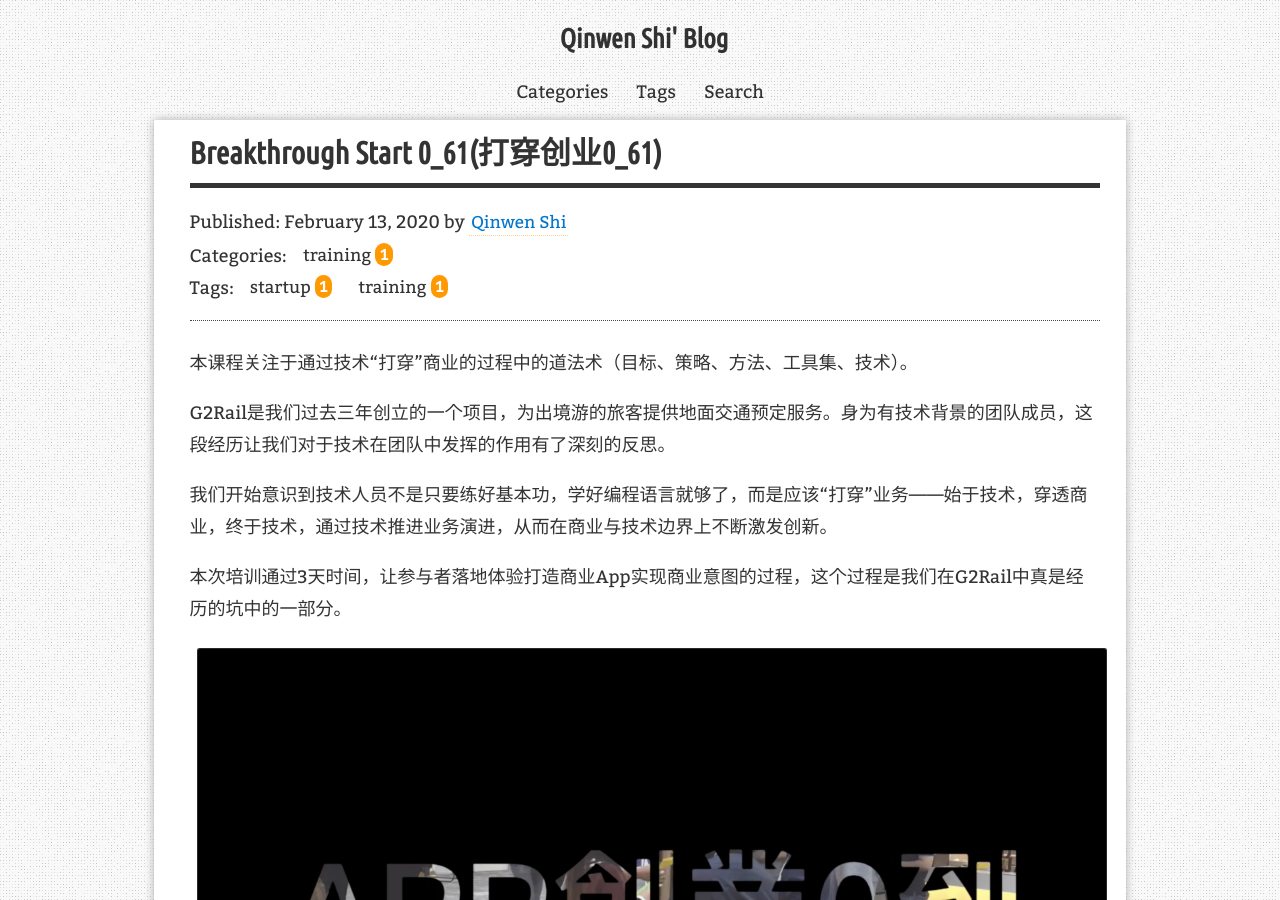
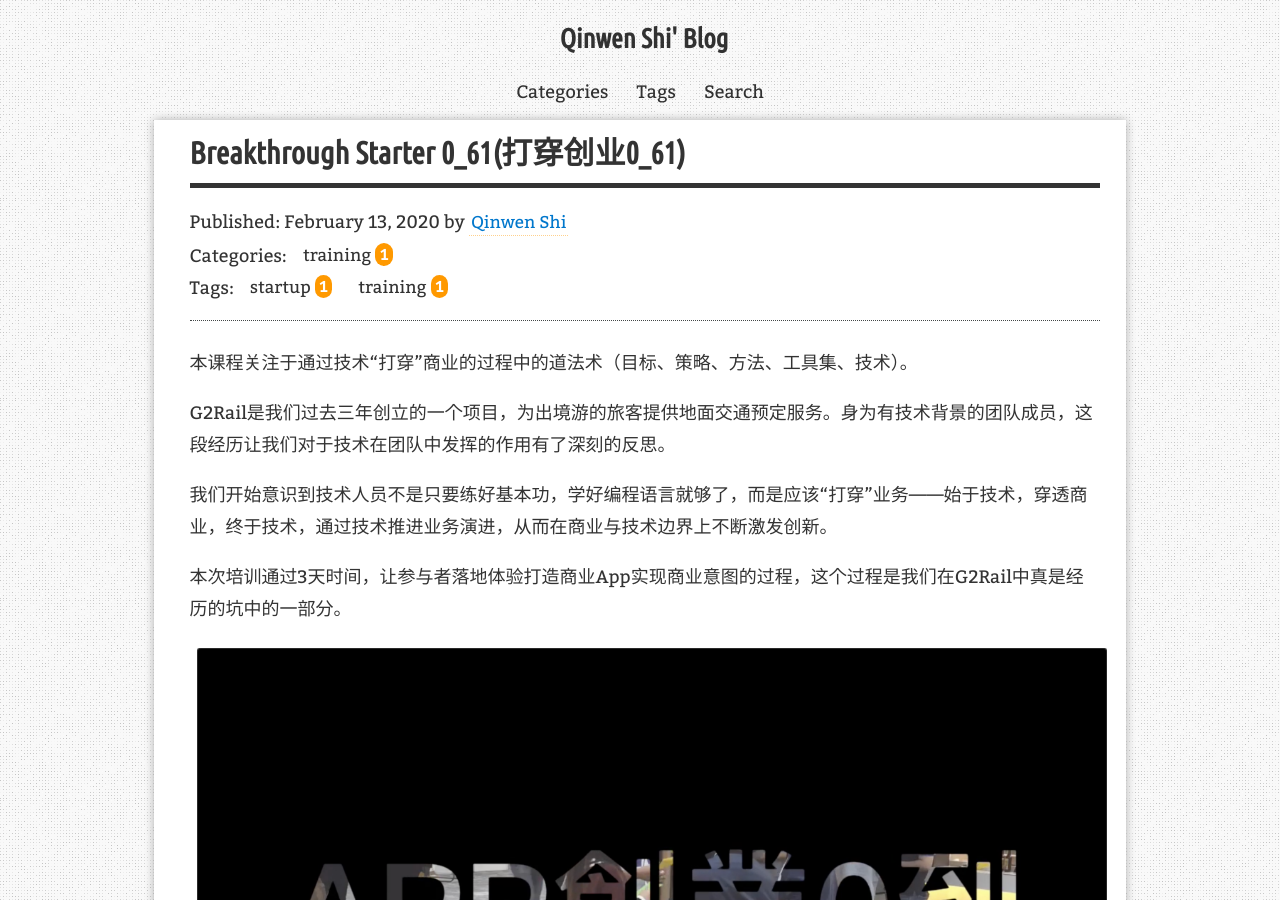
Before and after one commit to qinwenshi/sh, a Jekyll site: the page built from _posts/2020-02-13-breakthrough-start.md, in a window 1280 px wide and 900 px high. Built offline with Jekyll 4.4.1, drawn with Linux system fonts in a browser that asks for light colours; nearby versions of some CDN libraries; comment, search, counter and statistics services are not loaded.

Commit message:
update title

```diff
--- a/_posts/2020-02-13-breakthrough-start.md
+++ b/_posts/2020-02-13-breakthrough-start.md
@@ -1,7 +1,7 @@
 ---
 layout: post
-title: Breakthrough Start 0_61(打穿创业0_61)
-description: Breakthrough Start 0_61
+title: Breakthrough Starter 0_61(打穿创业0_61)
+description: Breakthrough Starter 0_61
 categories: [training]
 tags: [training, startup]
 redirect_from:
```
